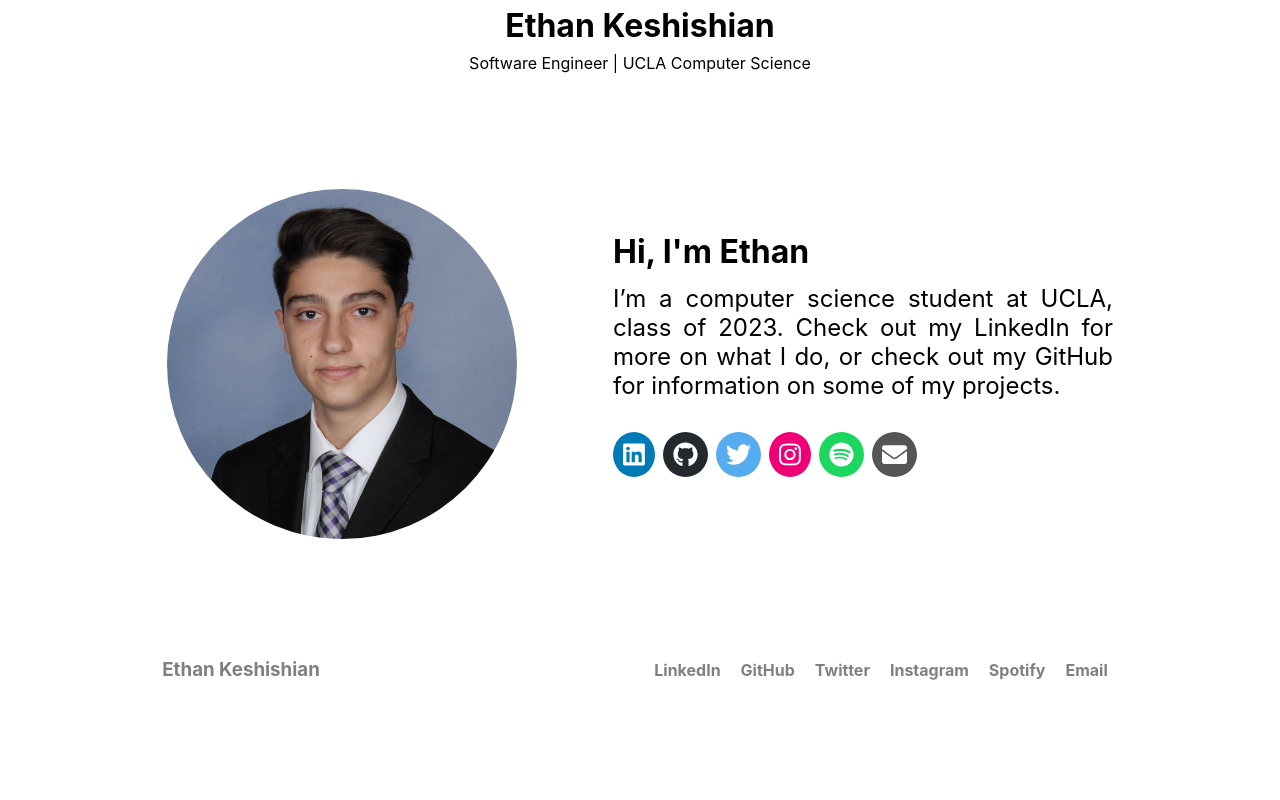
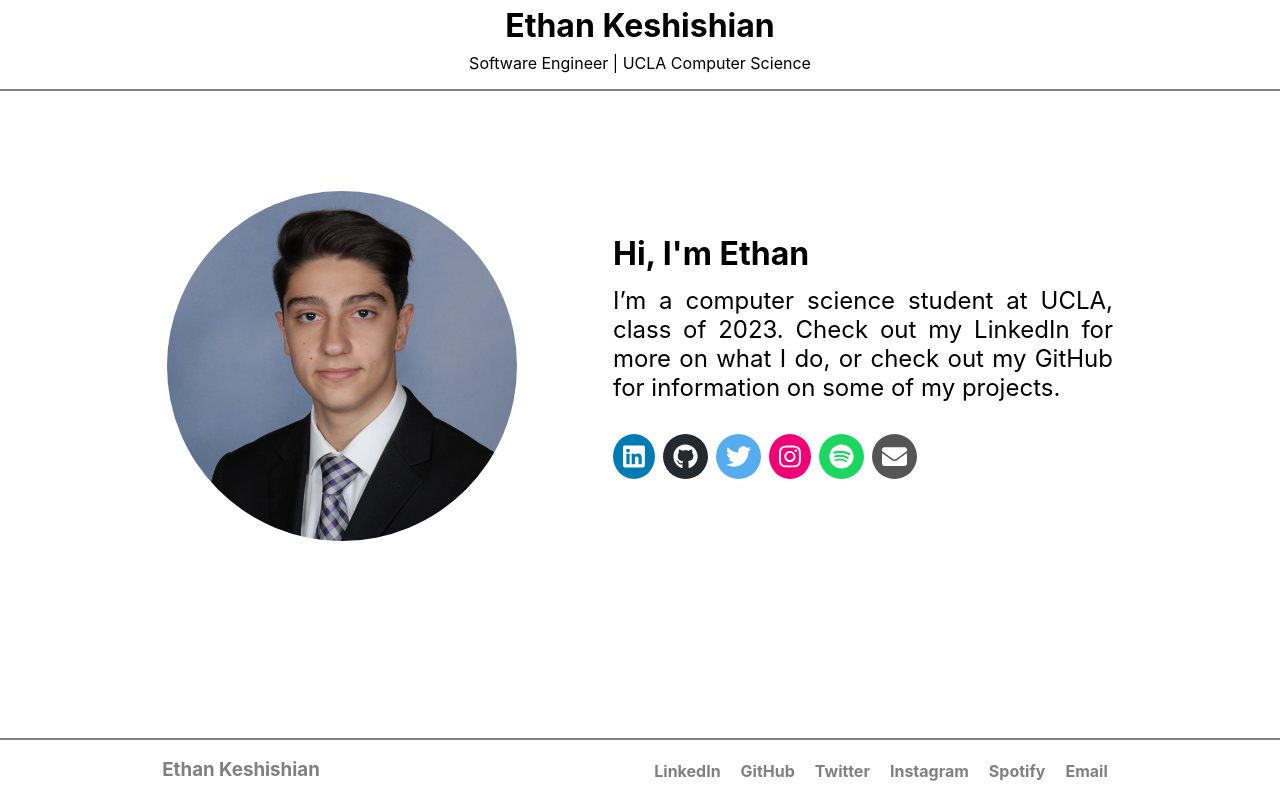
Before and after one commit to ethankeshishian/ethan-website-react, a React (Create React App) app: page / in a window 1280 px wide. Built offline with nearby package versions, Linux system fonts and the light colour scheme; the HTML template or start-up script is replaced by a standard one.

Commit message:
Positioned footer at bottom, added borders.

```diff
--- a/src/App.css
+++ b/src/App.css
@@ -1,4 +1,2 @@
 .App {
-  text-align: center;
-  justify-content: center;
 }
--- a/src/components/MyHeader.tsx
+++ b/src/components/MyHeader.tsx
@@ -3,7 +3,7 @@ import "../styles/MyHeader.css";
 
 function MyHeader() {
   return (
-    <div>
+    <div className="heading-container">
       <a href="#" className="main-heading">
         <h1>Ethan Keshishian</h1>
       </a>
--- a/src/styles/MyFooter.css
+++ b/src/styles/MyFooter.css
@@ -1,6 +1,10 @@
 .footer-container {
   display: flex;
   justify-content: space-evenly;
+  border-top: 2px solid grey;
+  position: absolute;
+  bottom: 0%;
+  width: 100%;
 }
 .name {
   color: grey;
--- a/src/styles/MyHeader.css
+++ b/src/styles/MyHeader.css
@@ -7,5 +7,9 @@
   user-select: text; /* Likely future */
   line-height: 10px;
 }
+.heading-container {
+  text-align: center;
+  border-bottom: 2px solid grey;
+}
 .subtext {
 }
```
